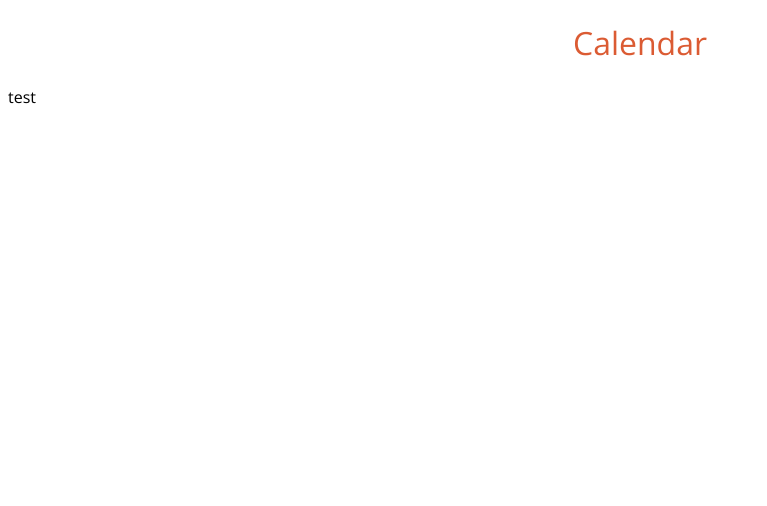
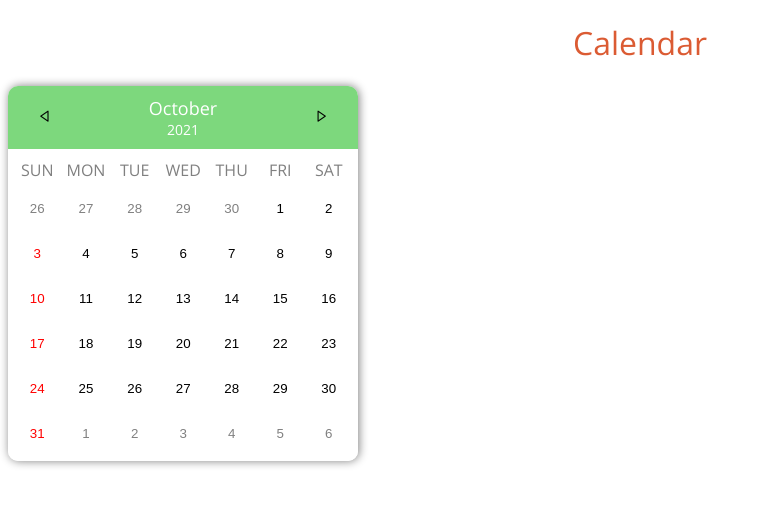
Before and after one commit to coolchaeyoung/pair-programming, a website: page 12.Calendar & Date picker/index.html in a window 1280 px wide. Shown: the whole page, without its empty margins (0-767 px from the left). Drawn offline with nearby package versions, Linux system fonts and the light colour scheme.

Commit message:
feat: Add calendar
calendar

```diff
--- a/12.Calendar & Date picker/index.html
+++ b/12.Calendar & Date picker/index.html
@@ -30,15 +30,73 @@
       }
 
       /* 뷰를 구현하세요. */
+      button {
+        border: 0;
+        background-color: white;
+      }
+
       .calendar {
         --width: 100px;
+        box-shadow: 1px 0 10px 0 gray;
+        border-radius: 10px;
+        text-align: center;
+        width: 350px;
+        /* background-color: gray; */
       }
       .calendar-nav {
+        border-radius: 10px 10px 0 0;
         display: flex;
-        width: var(--width);
+        color: white;
+        background-color: #7dd87d;
+        justify-content: space-between;
+        align-items: center;
+        padding: 10px 20px;
+      }
+      .calendar-nav > button {
+        background-color: #7dd87d;
+        padding: 10px;
+        cursor: pointer;
+      }
+      .prev: {
+        order: 0;
+      }
+      .next {
+        order: 2;
+      }
+      .currentDate {
+        order: 1;
+      }
+      .currentMonth {
+        font-size: 18px;
+      }
+      .currentYear {
+        display: block;
+        font-size: 14px;
       }
       .calendar-grid {
+        border-radius: 0 0 10px 10px;
+        background-color: white;
         display: grid;
+        grid-template-columns: repeat(7, 1fr);
+        grid-template-rows: auto;
+        gap: 10px;
+        padding: 10px;
+        color: gray;
+      }
+      .calendar-grid > button {
+        padding: 10px 0;
+        color: gray;
+      }
+      .calendar-grid > button:hover {
+        border-radius: 50%;
+        background-color: green;
+        color: white;
+      }
+      .calendar-grid > button.black {
+        color: black;
+      }
+      .calendar-grid > button.red {
+        color: red;
       }
     </style>
   </head>
@@ -46,8 +104,34 @@
     <h1 class="title">Calendar</h1>
     <div class="calendar">
       <!-- 뷰를 구현하세요 -->
-      <div class="calendar-nav">test</div>
-      <div class="calendar-grid"></div>
+      <div class="calendar-nav">
+        <button class="prev"><i class="bx bx-left-arrow"></i></button>
+        <button class="next"><i class="bx bx-right-arrow"></i></button>
+        <div class="currentDate">
+          <span class="currentMonth">January</span>
+          <span class="currentYear">2021</span>
+        </div>
+      </div>
+      <div class="calendar-grid">
+        <!-- <div>SUN</div>
+        <div>MON</div>
+        <div>TUE</div>
+        <div>WED</div>
+        <div>THU</div>
+        <div>FRI</div>
+        <div>SAT</div>
+        <button>1</button><button>2</button><button>3</button><button>4</button
+        ><button>5</button><button>6</button><button>7</button><button>8</button
+        ><button>9</button><button>10</button><button>11</button
+        ><button>12</button><button>13</button><button>14</button
+        ><button>15</button><button>16</button><button>17</button
+        ><button>18</button><button>19</button><button>20</button
+        ><button>21</button><button>22</button><button>23</button
+        ><button>24</button><button>25</button><button>26</button
+        ><button>27</button><button>28</button><button>29</button
+        ><button>30</button><button>31</button> -->
+      </div>
     </div>
+    <script src="js/app.js"></script>
   </body>
 </html>
--- /dev/null
+++ b/12.Calendar & Date picker/js/app.js
@@ -0,0 +1,119 @@
+const MONTH = [
+  'January',
+  'February',
+  'March',
+  'April',
+  'May',
+  'June',
+  'July',
+  'August',
+  'September',
+  'October',
+  'November',
+  'December'
+];
+
+const DAY = ['SUN', 'MON', 'TUE', 'WED', 'THU', 'FRI', 'SAT'];
+
+let state = {
+  year: 0,
+  month: 0,
+  day: 0
+};
+
+const $calendarNav = document.querySelector('.calendar-nav');
+const $currentMonth = document.querySelector('.currentMonth');
+const $currentYear = document.querySelector('.currentYear');
+const $calendarGrid = document.querySelector('.calendar-grid');
+
+// 말일
+const getLastDateOfMonth = (year, month) =>
+  new Date(year, month + 1, 0).getDate();
+
+// 1일의 요일
+const getFirstDayOfMonth = (year, month) => new Date(year, month).getDay();
+
+// 말일 요일
+const getLastDayOfMonth = (year, month) =>
+  new Date(year, month + 1, 0).getDay();
+
+const getDay = (year, month, day) => new Date(year, month, day).getDay();
+
+const createAllOfMonth = (year, month) =>
+  Array.from(
+    {
+      length: getLastDateOfMonth(year, month)
+    },
+    (_, i) => ({ year, month, day: i + 1 })
+  );
+
+const render = () => {
+  $currentMonth.textContent = MONTH[state.month];
+  $currentYear.textContent = state.year;
+  const renderWeek = DAY.map(day => `<div>${day}</div>`).join('');
+
+  // 마지막달부터 -- 개수 5개. slice(-5)
+  // 현재 달의 1일의 요일. 5일 : 목요일일때
+
+  const currentFirstDayOfMonth = getFirstDayOfMonth(state.year, state.month);
+  const currentLastDayOfMonth = getLastDayOfMonth(state.year, state.month);
+
+  const createRenderButton = ({ year, month, day }) => {
+    let string =
+      getDay(year, month, day) === 0 && month === state.month
+        ? 'class="red"'
+        : '';
+    string += month === state.month ? 'class="black"' : '';
+
+    return `<button ${string} data-year="${year}" data-month="${month}">${day}</button>`;
+  };
+
+  const prevDays =
+    currentFirstDayOfMonth === 0
+      ? ''
+      : createAllOfMonth(state.year, state.month - 1)
+          .slice(-currentFirstDayOfMonth)
+          .map(createRenderButton)
+          .join('');
+
+  const currentDays = createAllOfMonth(state.year, state.month)
+    .map(createRenderButton)
+    .join('');
+
+  const nextDays = createAllOfMonth(state.year, state.month + 1)
+    .slice(0, 6 - currentLastDayOfMonth)
+    .map(createRenderButton)
+    .join('');
+
+  $calendarGrid.innerHTML = renderWeek + prevDays + currentDays + nextDays;
+};
+
+const setState = newState => {
+  state = newState;
+  render();
+};
+
+window.addEventListener('DOMContentLoaded', () => {
+  const date = new Date();
+  setState({
+    year: date.getFullYear(),
+    month: date.getMonth(),
+    day: date.getDate()
+  });
+});
+
+$calendarNav.addEventListener('click', e => {
+  const $button = e.target.closest('button');
+  if (!$button) return;
+  if ($button.classList.contains('prev')) {
+    state.month - 1 < 0
+      ? setState({ ...state, year: state.year - 1, month: 11 })
+      : setState({ ...state, month: state.month - 1 });
+  }
+
+  if ($button.classList.contains('next')) {
+    state.month + 1 > 11
+      ? setState({ ...state, year: state.year + 1, month: 0 })
+      : setState({ ...state, month: state.month + 1 });
+  }
+});
```
